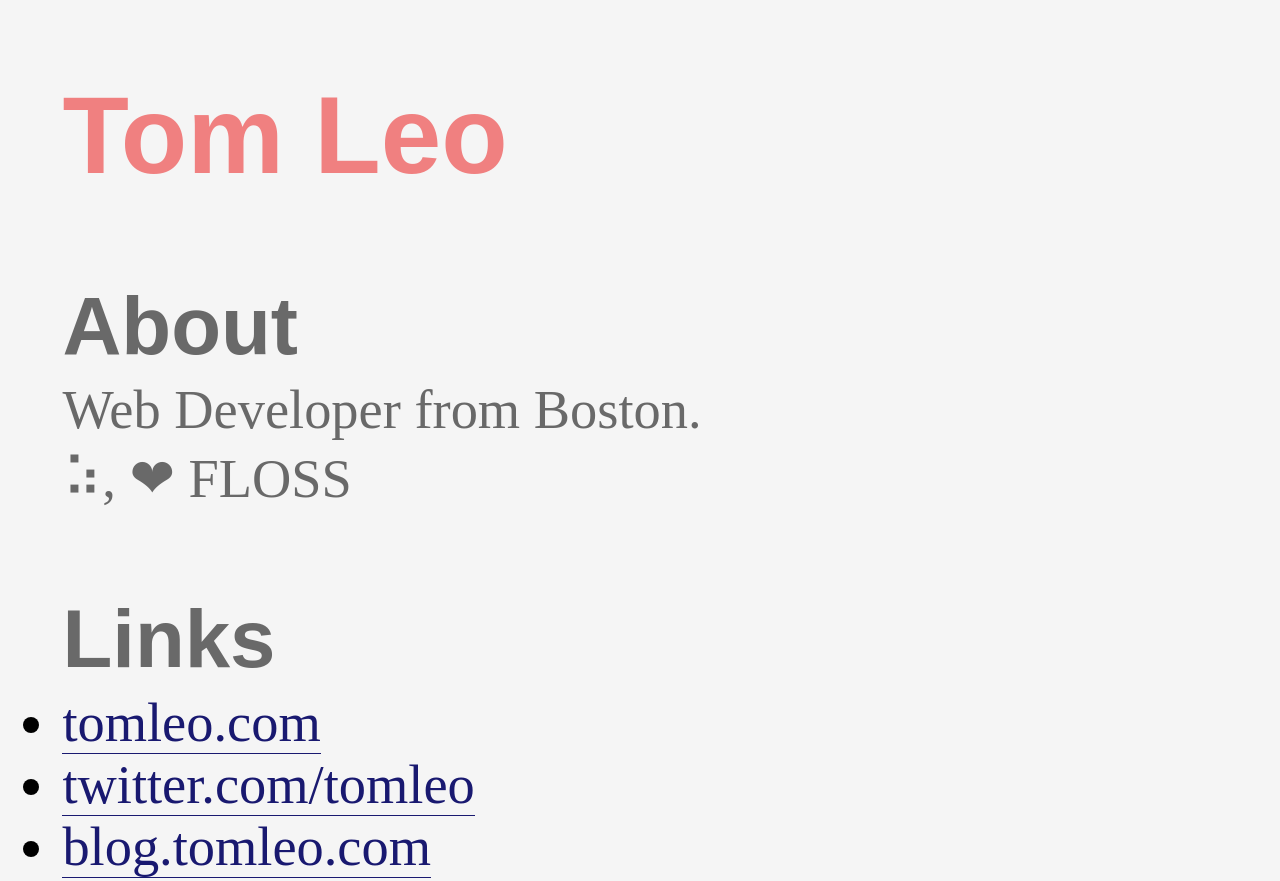
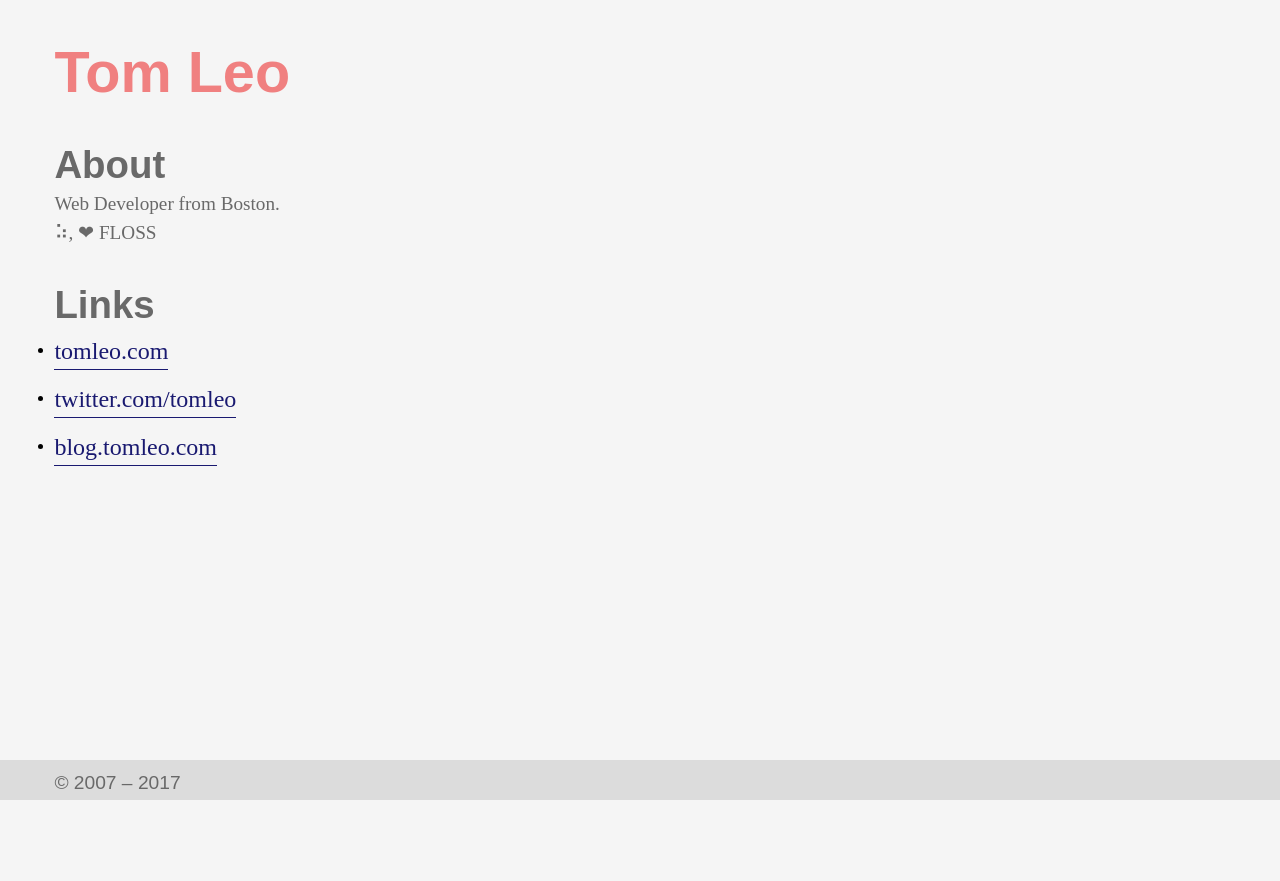
Before and after one commit to tomleo/tomleo.github.io, a website: page index.html in a window 1280 px wide. Shown: the top 881 px of the page. After the commit the page ends 800 px from the top, so only its background shows below. Drawn offline with Linux system fonts and the light colour scheme.

Commit message:
Tweaking styles for mobile SEO optimization

```diff
--- a/gulpfile.js
+++ b/gulpfile.js
@@ -54,7 +54,9 @@ gulp.task('watch', function() {
     gulp.watch(sourcePaths.scripts);
 });
 
-// gulp.task('build', ['scss']);
+
+gulp.task('build', ['scss']);
+
 gulp.task('default', [
   'watch',
   'webserver',
--- a/index.html
+++ b/index.html
@@ -2,12 +2,13 @@
 <html lang="en">
     <head>
         <meta charset="UTF-8">
+        <meta name=viewport content="width=device-width, initial-scale=1">
         <title>Tom Leo's Website</title>
         <meta name="description" content="Tom Leo is a developer from Boston, Author: Thomas Leo">
         <link rel="stylesheet" type="text/css" href="css/base.css" />
     </head>
-    <body>
-        <div itemscope itemtype="http://schema.org/Person">
+    <body class="page">
+        <div class="main" itemscope itemtype="http://schema.org/Person">
             <h1 id="title" itemprop="name">Tom Leo</h1>
             <meta itemprop="additionalName" content="Thomas Leo" />
             <h2 id="about">About</h2>
--- a/scss/base.scss
+++ b/scss/base.scss
@@ -8,31 +8,10 @@ html {
     background: $white02;
     margin-left: 1em;
     font-size: 16px;
-    // font-size: 6vw;
-    // font-size: 6vmin;
-}
-
-@media only screen and (min-width: 800px) {
-    background: blue;
-    font-size: 16px;
-}
-
-body > div {
-    max-width: 800px;
 }
 
 h1 {
-    // font-size: 5.9vw;
-    // font-size: 15vw;
     color: $red04;
-}
-
-h2 {
-    // font-size: 3.0vh;
-}
-
-p, li, a {
-    // font-size: 2vmin;
 }
 
 h1, h2, h3, h4, h5, h6 {
@@ -82,4 +61,64 @@ a {
 ul {
     margin: 0;
     padding: 0;
+
+    li {
+        a {
+            display: inline-block;
+            vertical-align: middle;
+            line-height: normal;
+        }
+        min-height: 48px;
+    }
 }
+
+.page {
+    margin: 0;
+    display: flex;
+    min-height: 100vh;
+    flex-direction: column;
+}
+
+.main {
+    max-width: 800px;
+    flex: 1;
+}
+
+footer {
+    background: $white04;
+    margin-left: -1rem;
+    padding-left: 1rem;
+    padding-top: 6px;
+
+    p {
+        font-family: sans-serif;
+    }
+}
+
+@media only screen and (min-width: 850px) {
+    body {
+        font-size: 16px;
+    }
+
+    h1 {
+        font-size: 3.6em;
+    }
+
+    h2 {
+        font-size: 2.4em;
+    }
+
+    p {
+        font-size: 1.2em;
+    }
+
+    ul {
+        li {
+            a {
+                font-size: 1.5em;
+                min-height: 1em;
+                line-height: 1.5em;
+            }
+        }
+    }
+}
```
Also changed, not shown: css/base.css, 1 other file.
